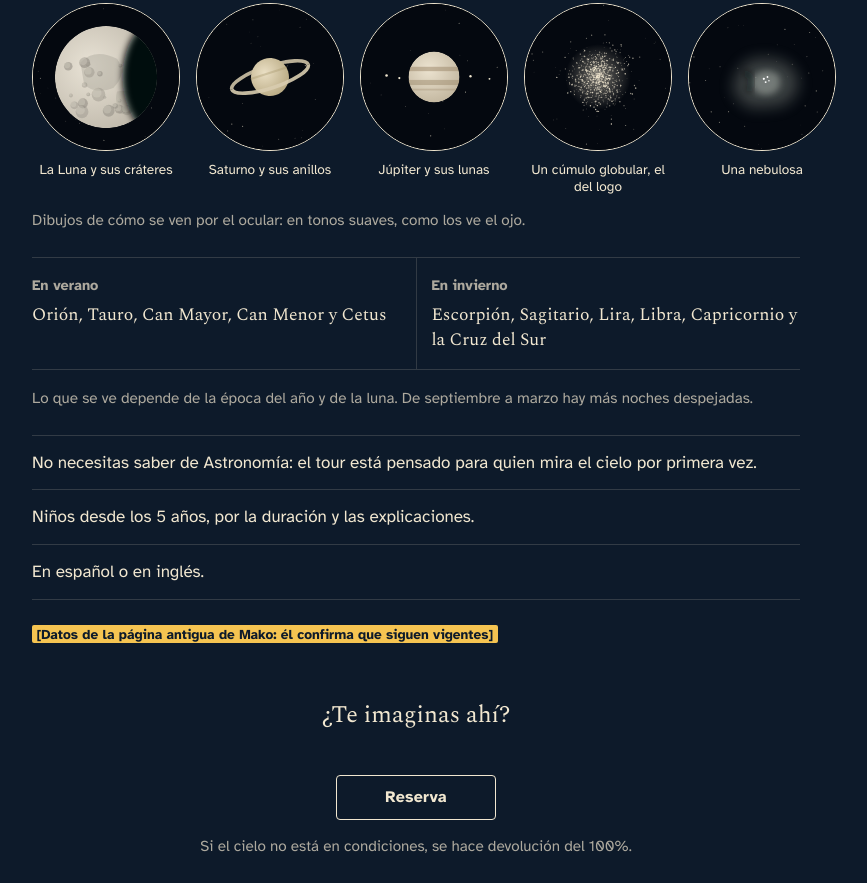
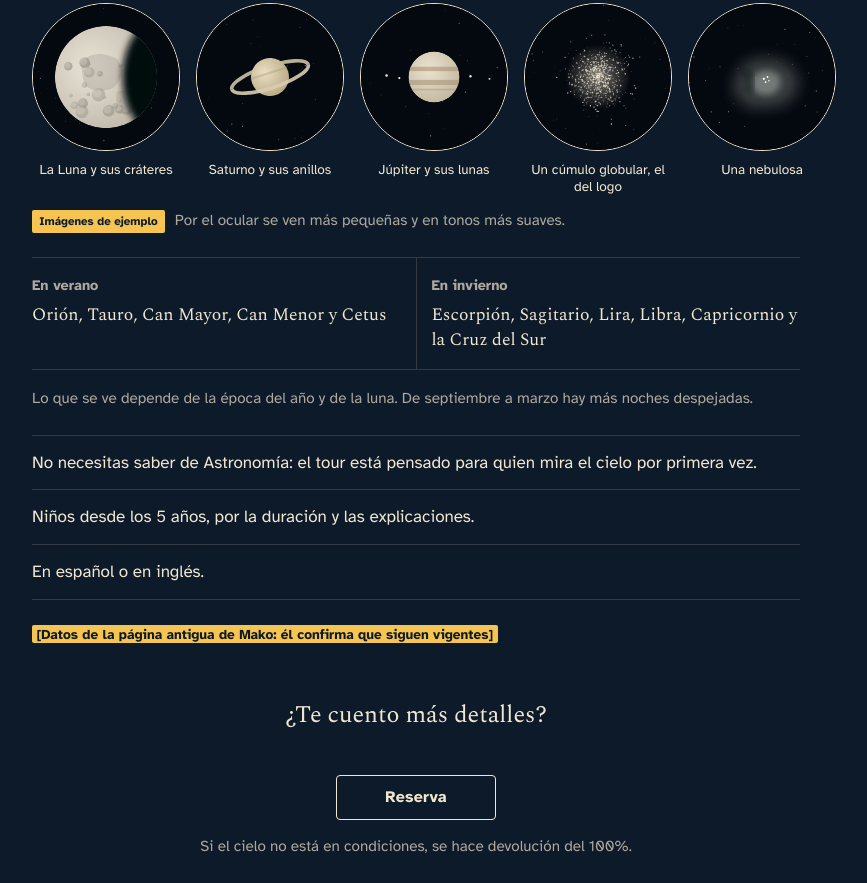
Before and after one commit to Javisalfate/vista-previa-cielo-sur, a plain HTML site: page index.html in a window 1280 px wide. Shown: the part 3417-4300 px from the top of the page, without its empty margins (224-1091 px from the left). Drawn offline with nearby package versions, Linux system fonts and the light colour scheme.

Commit message:
Cambia el llamado a la acción, marca los oculares como ejemplo y nombra al Guía
Co-Authored-By: Claude Opus 5.5 <noreply@anthropic.com>

```diff
--- a/assets/css/estilos.css
+++ b/assets/css/estilos.css
@@ -319,6 +319,7 @@ a { color: inherit; }
 .momento__circulo { display: block; width: min(78vw, 300px); aspect-ratio: 1; border-radius: 50%; overflow: hidden; border: 1px solid var(--crema); background: var(--fondo-foto); }
 .momento__circulo img { width: 100%; height: 100%; object-fit: cover; object-position: 38% 60%; }
 .momento--ocular .aviso-ejemplo { position: static; }
+.nota .aviso-ejemplo--texto { position: static; display: inline-block; margin-right: 0.35rem; }
 
 /* 3. La Cruz del Sur dibujada directo sobre el fondo, sin recuadro */
 .momento__cruz { display: block; width: 100%; max-width: 420px; height: auto; margin: 1.25rem auto 0; }
--- a/index.html
+++ b/index.html
@@ -132,7 +132,7 @@
           <li><figure><span class="ocular-mini"><img src="assets/img/ejemplos/ocular-cumulo.svg" alt="Un cúmulo globular: miles de estrellas juntas, visto por el telescopio" width="400" height="400" loading="lazy"></span><figcaption>Un cúmulo globular, el del logo</figcaption></figure></li>
           <li><figure><span class="ocular-mini"><img src="assets/img/ejemplos/ocular-nebulosa.svg" alt="Una nebulosa vista por el telescopio, como una nube suave" width="400" height="400" loading="lazy"></span><figcaption>Una nebulosa</figcaption></figure></li>
       </ul>
-      <p class="nota">Dibujos de cómo se ven por el ocular: en tonos suaves, como los ve el ojo.</p>
+      <p class="nota"><span class="aviso-ejemplo aviso-ejemplo--texto">Imágenes de ejemplo</span> Por el ocular se ven más pequeñas y en tonos más suaves.</p>
 
       <div class="temporadas">
         <div class="temporada">
@@ -156,7 +156,7 @@
 
       <!-- Llamado a la acción después de presentar la experiencia: baja al formulario de reserva -->
       <div class="experiencia__cta">
-        <p>¿Te imaginas ahí?</p>
+        <p>¿Te cuento más detalles?</p>
         <a class="boton-reserva" href="#formulario-reserva">Reserva</a>
         <p class="experiencia__garantia">Si el cielo no está en condiciones, se hace devolución del 100%.</p>
       </div>
@@ -276,7 +276,7 @@
       <h2>Reserva con tranquilidad</h2>
       <ul class="tranquilidad">
         <li>Si el cielo no está en condiciones, se hace devolución del 100%.</li>
-        <li>Reservas hablando directo con Mako, el dueño del observatorio.</li>
+        <li>Reservas hablando directo con el Guía, el dueño del observatorio.</li>
         <li>Precio y condiciones claros desde el principio: lo que ves aquí es lo que pagas.</li>
       </ul>
 
```
